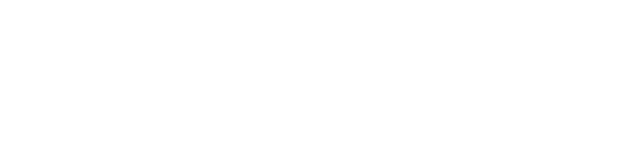
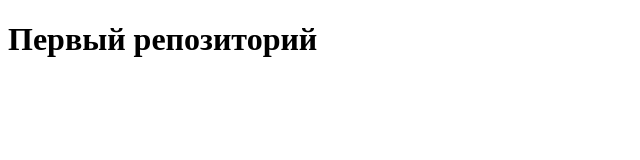
Before and after one commit to nikita10101/REP1, a plain HTML site: page index.html in a window 1280 px wide. Shown: the whole page, without its empty margins (0-640 px from the left). Drawn offline with Linux system fonts and the light colour scheme.

Commit message:
Первый репозиторий, изменение№2

```diff
--- a/index.html
+++ b/index.html
@@ -4,6 +4,6 @@
 	<title>Репозиторий1</title>
 </head>
 <body>
-
+	<h1>Первый репозиторий</h1>
 </body>
 </html>
```
